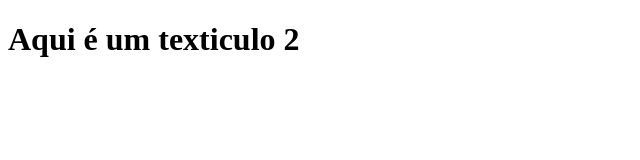
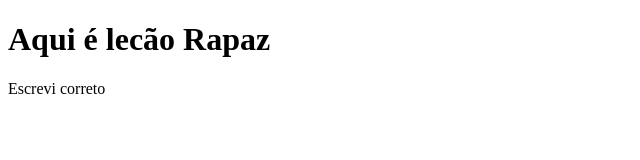
Before and after one commit to nonilton/curso_git, a plain HTML site: page index2.html in a window 1280 px wide. Shown: the whole page, without its empty margins (0-640 px from the left). Drawn offline with Linux system fonts and the light colour scheme.

Commit message:
Alterei o texto e adicionei as imagens

```diff
--- a/index2.html
+++ b/index2.html
@@ -3,9 +3,10 @@
 <head>
     <meta charset="UTF-8">
     <meta name="viewport" content="width=device-width, initial-scale=1.0">
-    <title>Texticulo do arquivo 2</title>
+    <title>Esse é do Alex</title>
 </head>
 <body>
-    <h1>Aqui é um texticulo 2</h1>
+    <h1>Aqui é lecão Rapaz</h1>
+    <p>Escrevi correto</p>
 </body>
 </html>
```
